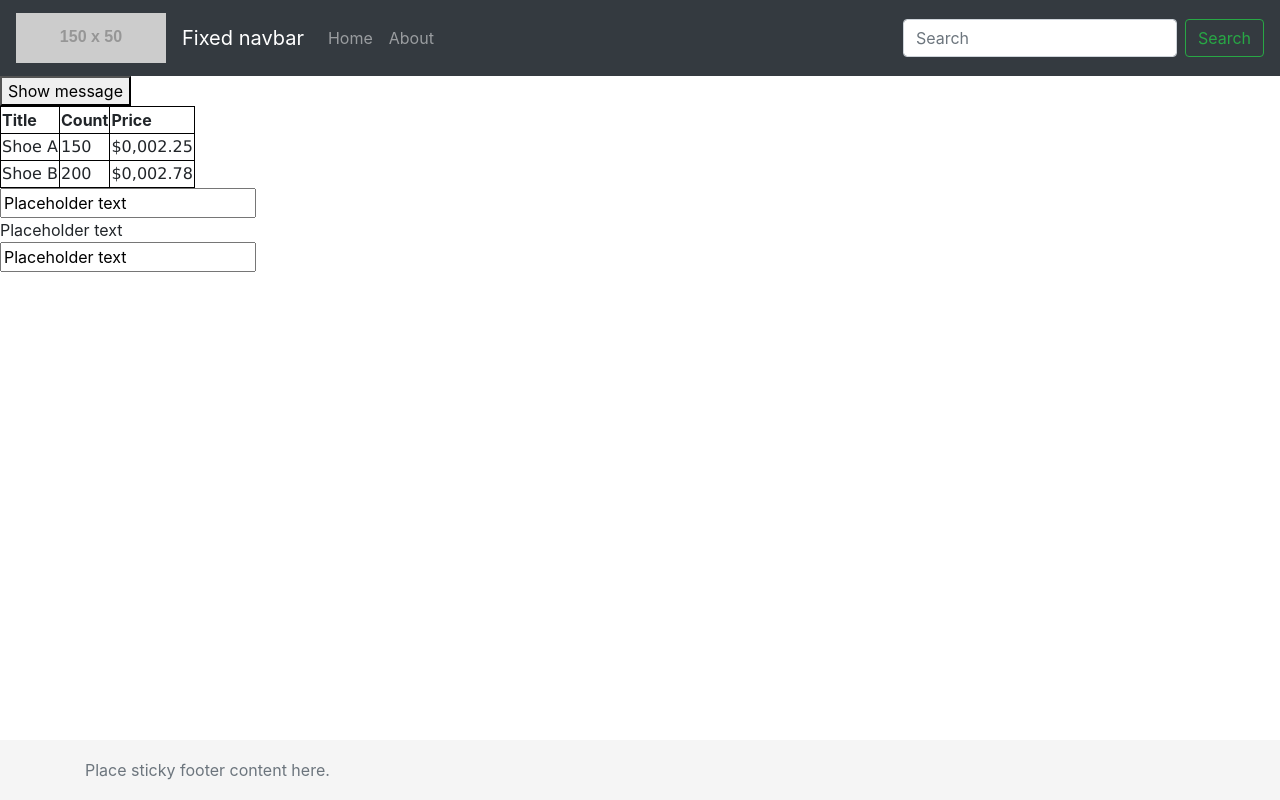
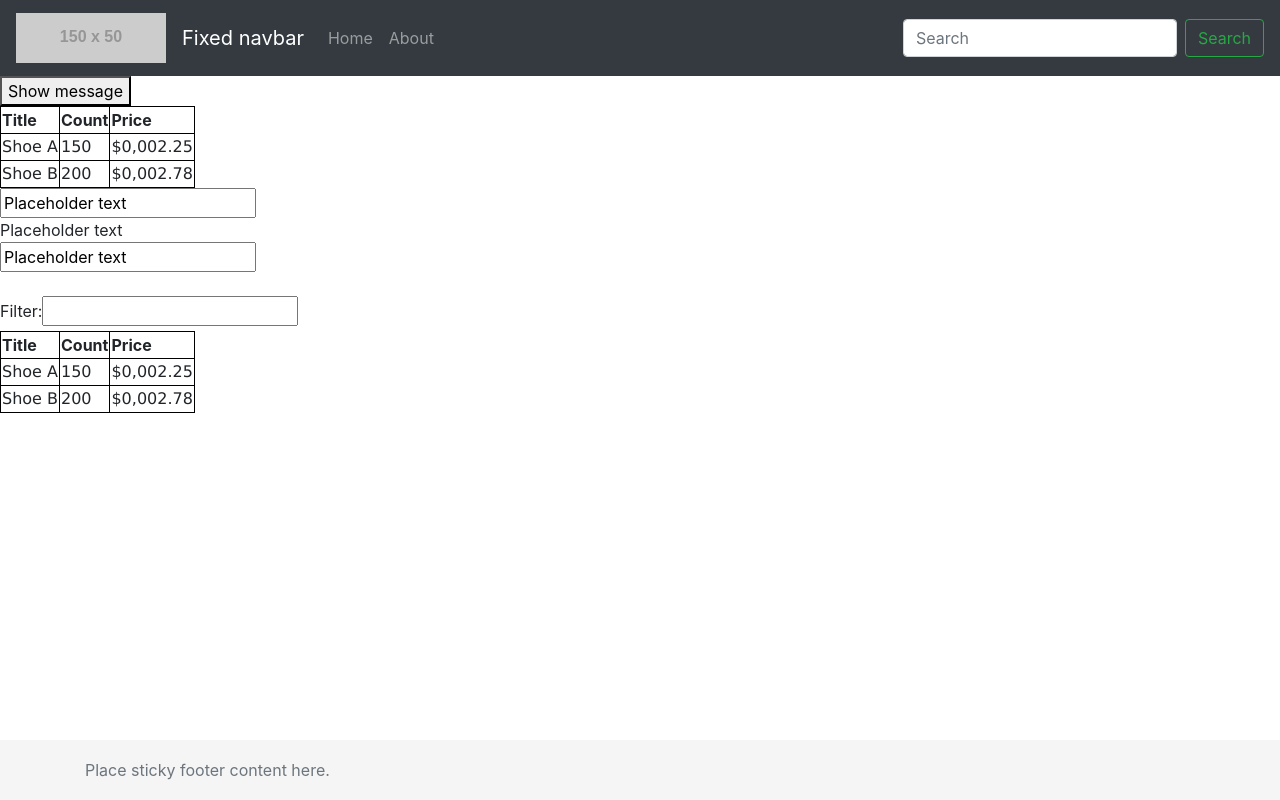
Before and after one commit to MindaugasBernatavicius/SdaAngularCrud, an Angular app: page / in a window 1280 px wide. Built offline with nearby package versions, Linux system fonts and the light colour scheme.

Commit message:
Adding simple table filtering

```diff
--- a/src/app/components/productlist/productlist.component.ts
+++ b/src/app/components/productlist/productlist.component.ts
@@ -25,6 +25,26 @@ import {Component} from '@angular/core';
     <input type="text" [(ngModel)]="text">
     <div>{{text}}&#160;</div>              <!-- one-way binding w/ interpolation -->
     <input type="text" [(ngModel)]="text"> <!-- two-way binding-->
+    <br>
+    <br>
+    <label>Filter:</label>
+    <input type="text" (input)="onFilter($event.target.value)">
+    <table *ngIf="products.length">
+      <thead>
+      <tr>
+        <th>Title</th>
+        <th>Count</th>
+        <th>Price</th>
+      </tr>
+      </thead>
+      <tbody>
+      <tr *ngFor='let product of filteredProducts'>
+        <td>{{ product.title }}</td>
+        <td>{{ product.count }}</td>
+        <td>{{ product.price | currency: 'USD':'symbol':'4.2-2' }}</td>
+      </tr>
+      </tbody>
+    </table>
   `,
   styles: [
     'td, th { border: 1px solid black; }',
@@ -43,6 +63,7 @@ export class ProductlistComponent {
 
   // two-way binding
   text = `Placeholder text`;
+  filteredProducts = this.products;
 
   myCustomOnClickHandler($event: MouseEvent) {
     // toggle the message and button text
@@ -54,5 +75,18 @@ export class ProductlistComponent {
       console.log(`${i} --> ${this.products[i].title}`);
     }
   }
+
+  // code for filtering
+  performFilter(filter: string): any[] {
+    return this.products.filter((p: any) =>
+      p.title.toLocaleLowerCase().indexOf(filter) !== -1);
+  }
+
+  onFilter(val: string): void {
+    this.filteredProducts = val ?
+      this.performFilter(val) :
+      this.products;
+  }
 }
+
 // productlist.component.ts
```
